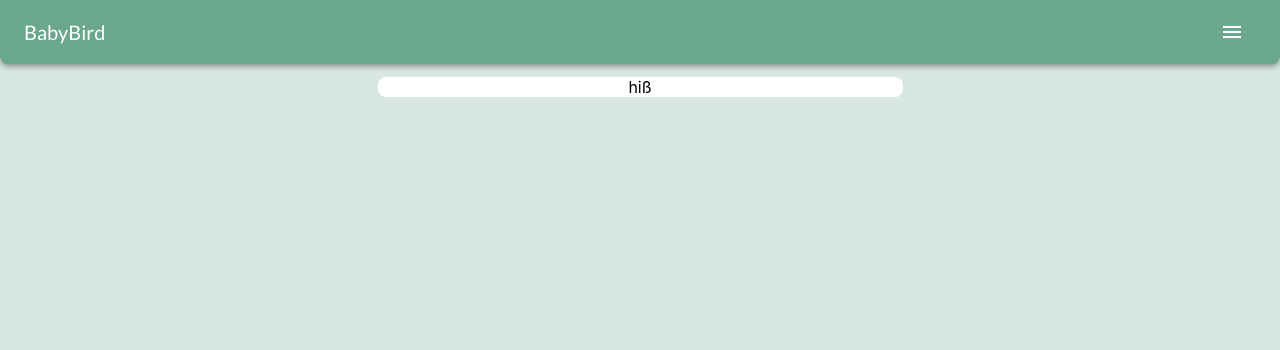
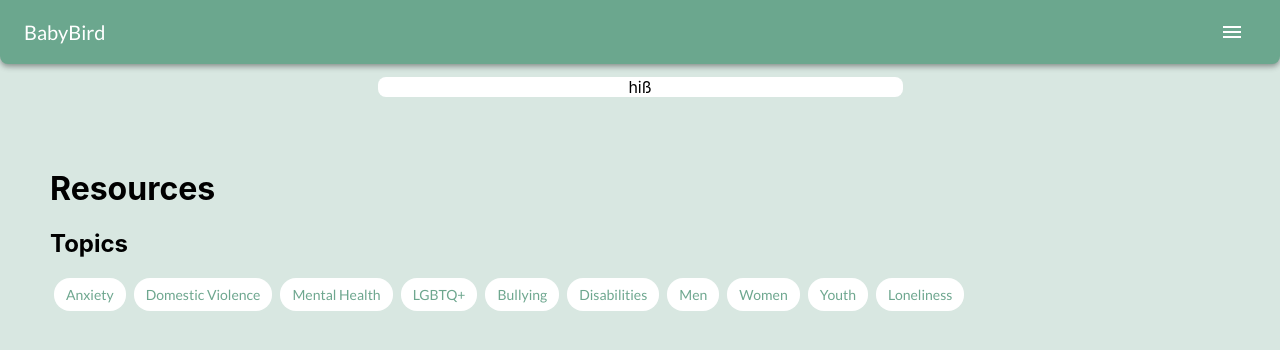
Before and after one commit to NinaC-boop/baby-birds, a React (Create React App) app in the folder my-app/: page /all_resources in a window 1280 px wide. Shown: the top 350 px of the page. Built offline with nearby package versions, Linux system fonts and the light colour scheme.

Commit message:
main-resource-page

```diff
--- a/my-app/src/App.js
+++ b/my-app/src/App.js
@@ -7,6 +7,7 @@ import {
 } from "react-router-dom";
 import Nav from './components/Nav';
 import { createTheme, ThemeProvider, makeStyles } from '@material-ui/core/styles';
+import AllResources from '../src/pages/AllResources';
 import Chatbot from './components/Chatbot';
 
 
@@ -73,8 +74,12 @@ function App() {
             </Route>
             <Route path="/users">
             </Route>
+            <Route path="/all_resources">
+              <AllResources />
+            </Route>
             <Route path="/">
             </Route>
+
           </Switch>
 
 
--- /dev/null
+++ b/my-app/src/pages/AllResources.jsx
@@ -0,0 +1,57 @@
+import React from 'react';
+import { makeStyles, useTheme } from '@material-ui/core/styles';
+import Chip from '@material-ui/core/Chip';
+import classNames from "classnames";
+
+
+const useStyles = makeStyles((theme) => ({
+    root: {
+      backgroundColor: 'white',
+      borderRadius: 8,
+    },
+    title: {
+        textAlign: 'left',
+        padding: '50px',
+    },
+    tag: {
+        height: 33,
+        position: "relative",
+        zIndex: 0,
+        fontSize: 14,
+        backgroundColor: 'white',
+        margin: "0 4px",
+        "& .MuiChip-label": {
+          color: "#6ea78f",
+        },
+        "& .MuiChip-deleteIcon": {
+          color: "#6ea78f",
+        },
+      },
+  }));
+
+  export default function AllResources() {
+    const classes = useStyles();
+        const handleDelete = () => {
+            console.info('You clicked the delete icon.');
+        };
+        const handleClick = () => {
+            console.info('You clicked the Chip.');
+        };
+      return (
+        <div className={classes.title}>
+            <h1>Resources</h1>
+            <h2>Topics</h2>
+            <Chip classes={{root: classNames(classes.tag)}} label="Anxiety" component="a" href="/resources/anxiety" clickable />
+            <Chip classes={{root: classNames(classes.tag)}} label="Domestic Violence" component="a" href="/resources/domestic_violence" clickable />
+            <Chip classes={{root: classNames(classes.tag)}} label="Mental Health" component="a" href="/resources/mental_health" clickable />
+            <Chip classes={{root: classNames(classes.tag)}} label="LGBTQ+" component="a" href="/resources/lgbtq" clickable />
+            <Chip classes={{root: classNames(classes.tag)}} label="Bullying" component="a" href="/resources/bullying" clickable />
+            <Chip classes={{root: classNames(classes.tag)}} label="Disabilities" component="a" href="/resources/disabilities" clickable />
+            <Chip classes={{root: classNames(classes.tag)}} label="Men" component="a" href="/resources/men" clickable />
+            <Chip classes={{root: classNames(classes.tag)}} label="Women" component="a" href="/resources/women" clickable />
+            <Chip classes={{root: classNames(classes.tag)}} label="Youth" component="a" href="/resources/youth" clickable />
+            <Chip classes={{root: classNames(classes.tag)}} label="Loneliness" component="a" href="/resources/loneliness" clickable />
+        </div>
+
+      );
+    }
```
